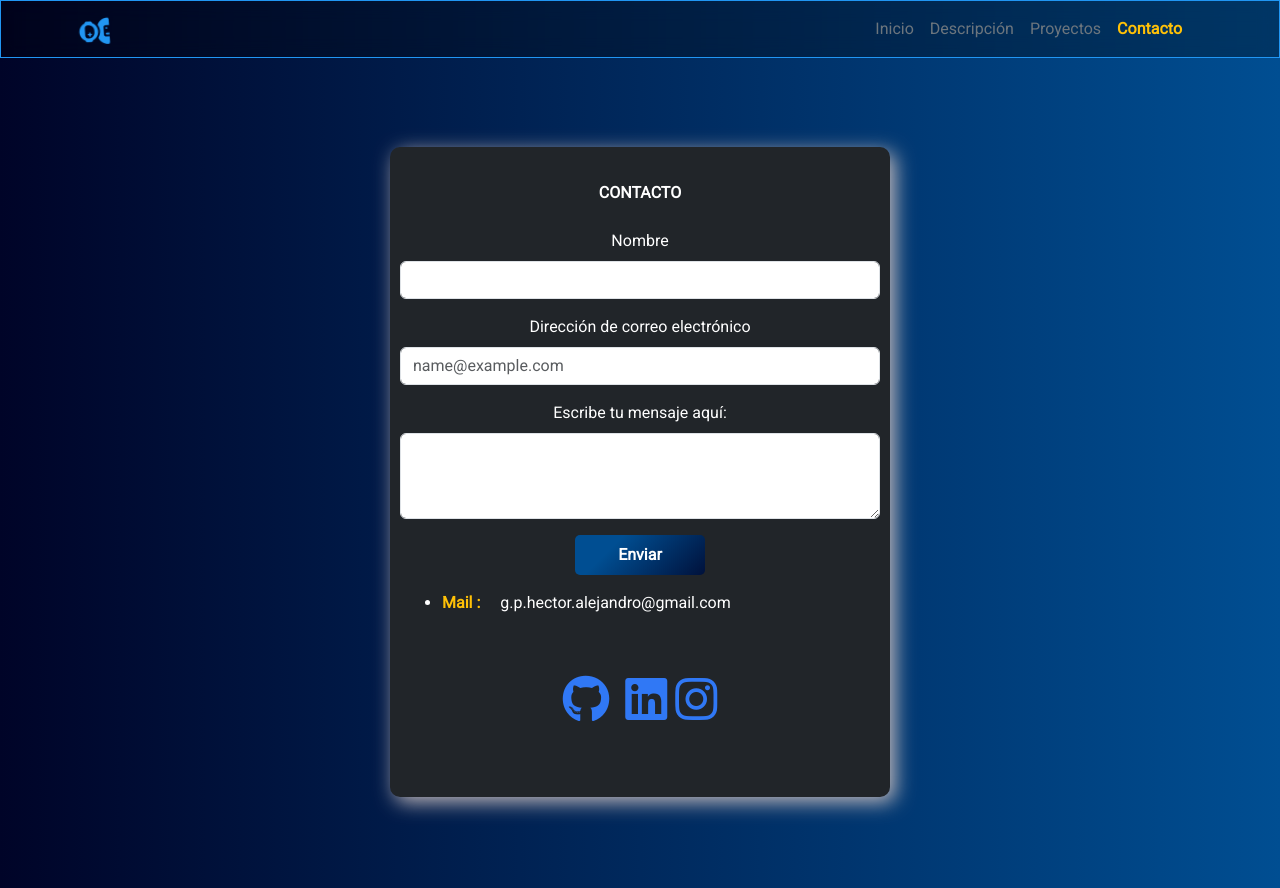
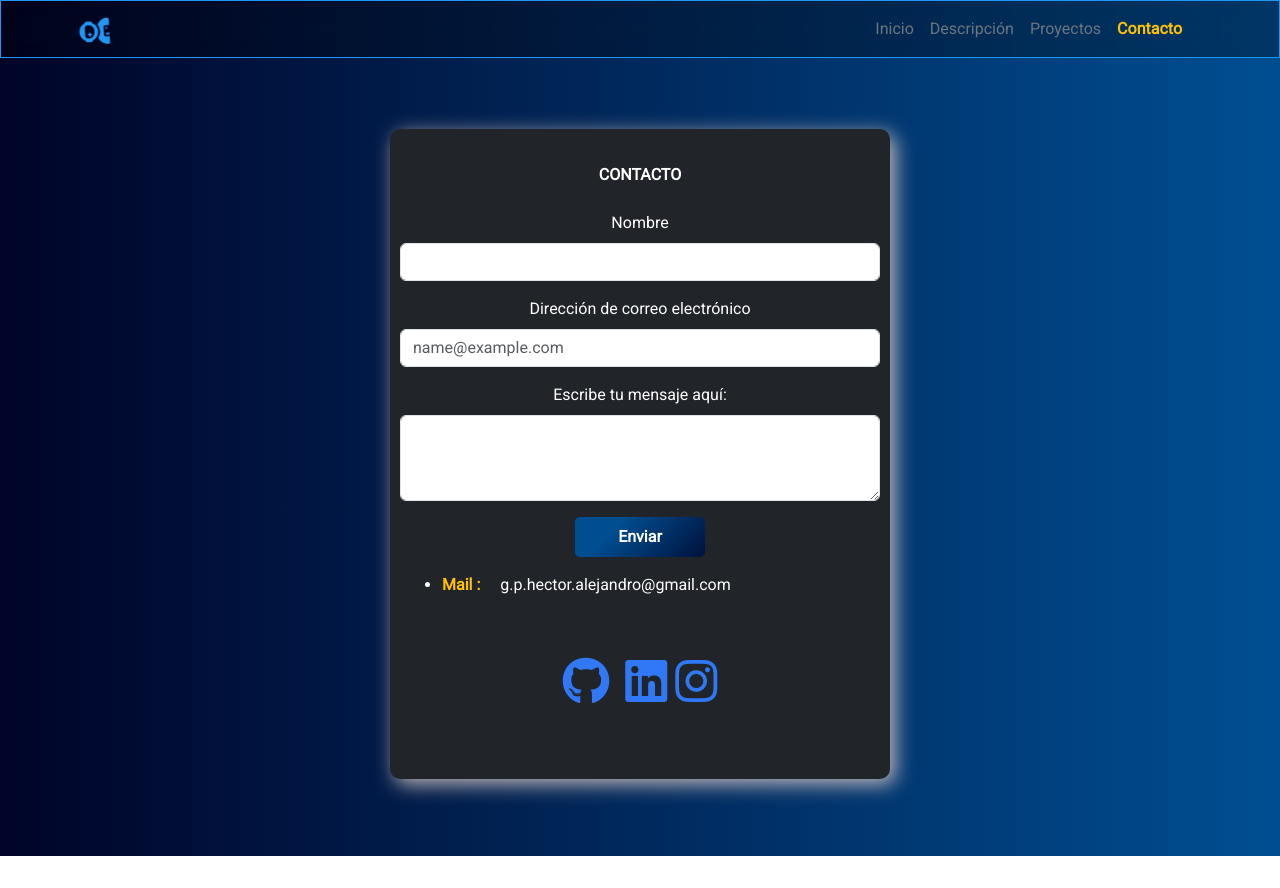
Before and after one commit to hector1489/kaimanProject, a React (Vite) app: page /contacts in a window 1280 px wide. After the commit the page ends 856 px from the top, so only its background shows below. Built offline with nearby package versions, Linux system fonts and the light colour scheme.

Commit message:
[fix] p-form

```diff
--- a/src/components/Form/Form.css
+++ b/src/components/Form/Form.css
@@ -1,6 +1,6 @@
 /*form*/
 .container-contacts {
-    padding: 50px;
+    padding: 2rem;
 }
 
 .container-form {
```
